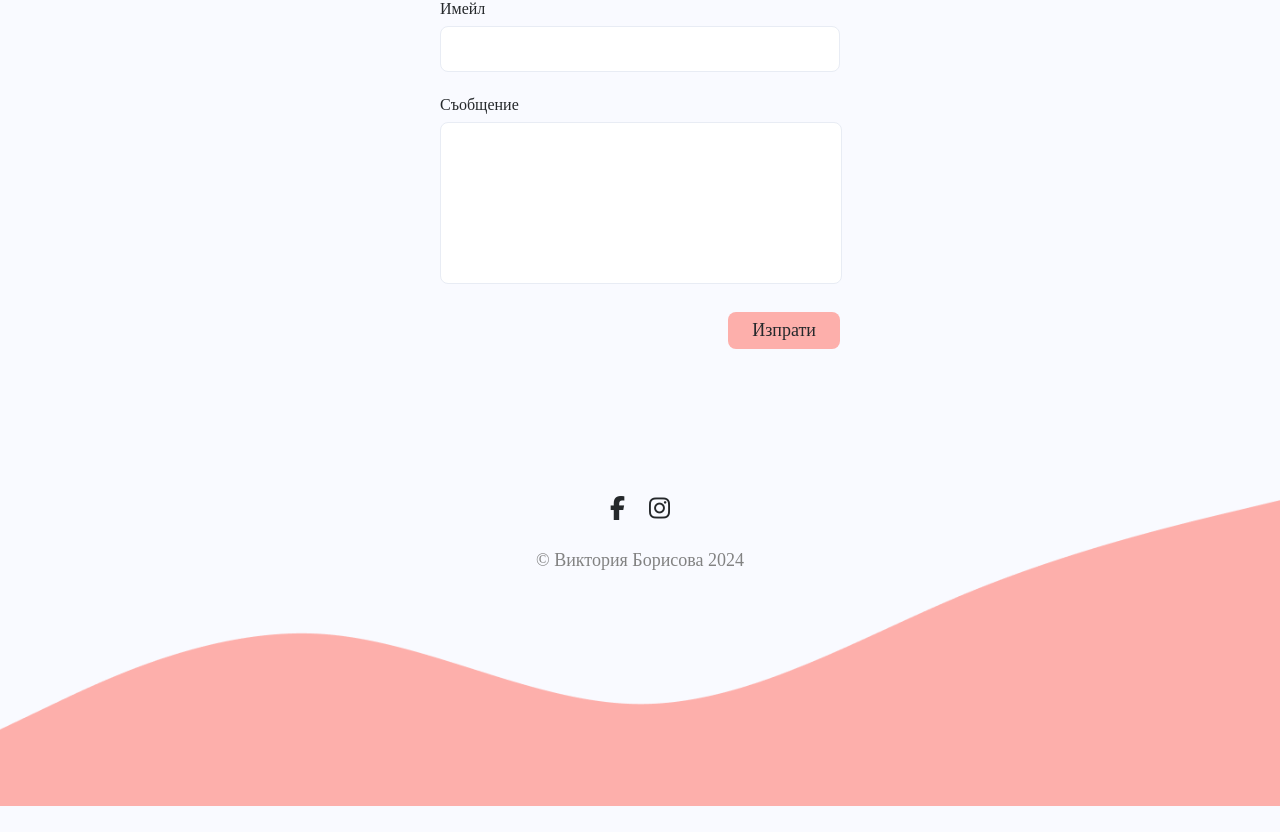
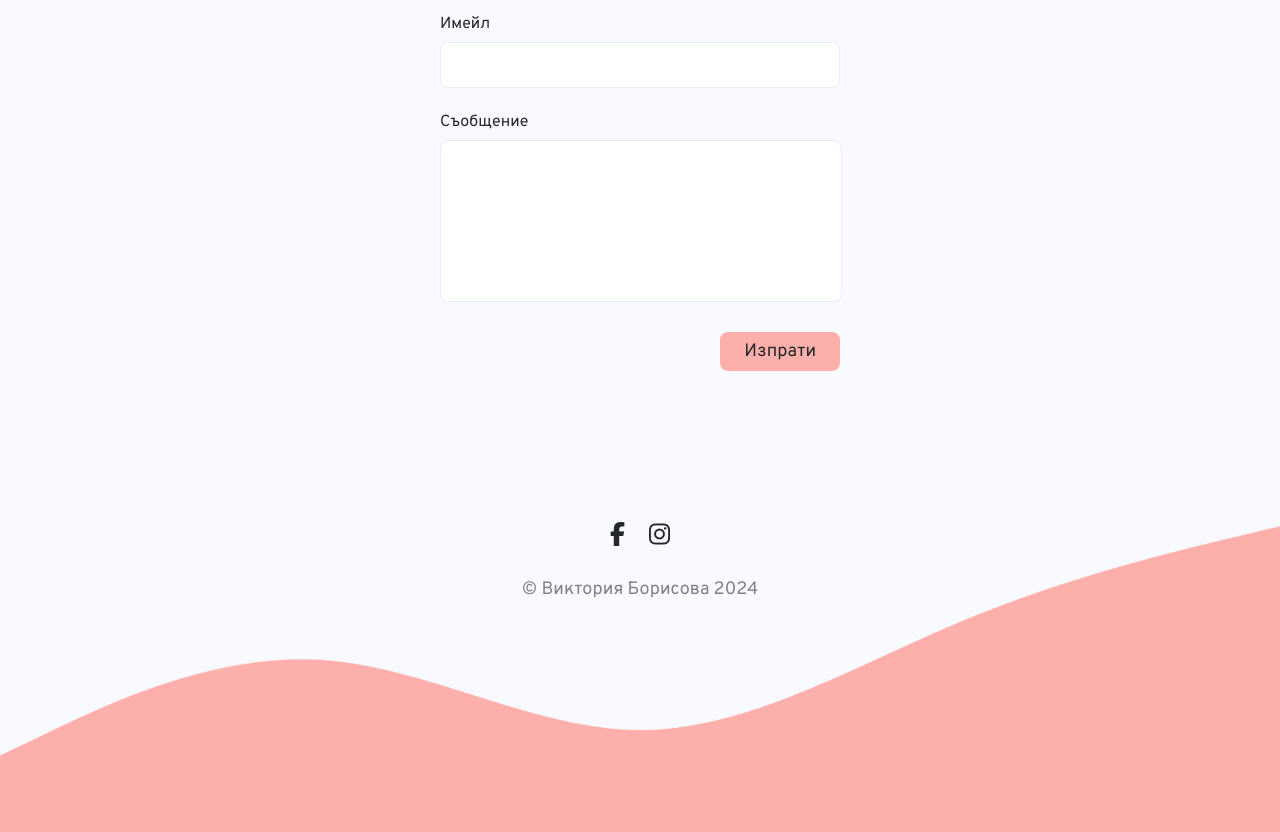
Before and after one commit to martuto31/PhotographyPortfolio, an Angular app: page / in a window 1280 px wide. Shown: the part 2842-3674 px from the top of the page. Before the commit the page ends 3648 px from the top, so only its background shows below. Built offline with nearby package versions, Linux system fonts and the light colour scheme.

Commit message:
Add new font family

```diff
--- /dev/null
+++ b/src/app/styles/fonts.css
@@ -0,0 +1,27 @@
+@font-face {
+    font-family: 'Overpass';
+    src: url('/assets/fonts/Overpass.ttf') format('truetype');
+    font-weight: normal;
+    font-style: 400;
+}
+
+@font-face {
+    font-family: 'Overpass';
+    src: url('/assets/fonts/Overpass.ttf') format('truetype');
+    font-weight: normal;
+    font-style: 500;
+}
+
+@font-face {
+    font-family: 'Overpass';
+    src: url('/assets/fonts/Overpass.ttf') format('truetype');
+    font-weight: normal;
+    font-style: 600;
+}
+
+@font-face {
+    font-family: 'Overpass';
+    src: url('/assets/fonts/Overpass.ttf') format('truetype');
+    font-weight: normal;
+    font-style: 700;
+}
--- a/src/app/styles/global.css
+++ b/src/app/styles/global.css
@@ -1,7 +1,7 @@
 html, body {
     width: 100%;
     min-height: 100vh;
-    /* font */
+    font-family: 'Overpass', sans-serif;
     font-weight: 400;
     font-size: 16px;
     color: var(--font-low-emphasis);
--- a/src/styles.css
+++ b/src/styles.css
@@ -1,3 +1,4 @@
+@import './app/styles/fonts.css';
 @import './app/styles/global.css';
 @import './app/styles/headings.css';
 @import './app/styles//buttons.css';
```
Also changed, not shown: src/assets/fonts/Overpass.ttf (added).
